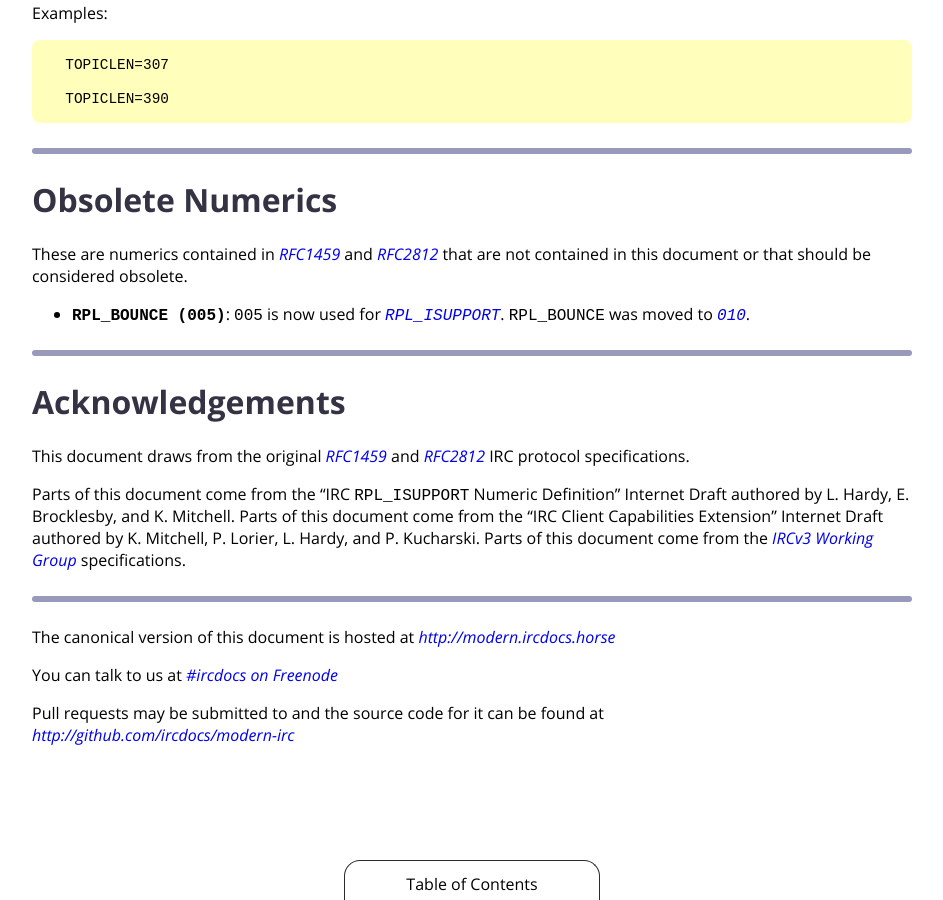
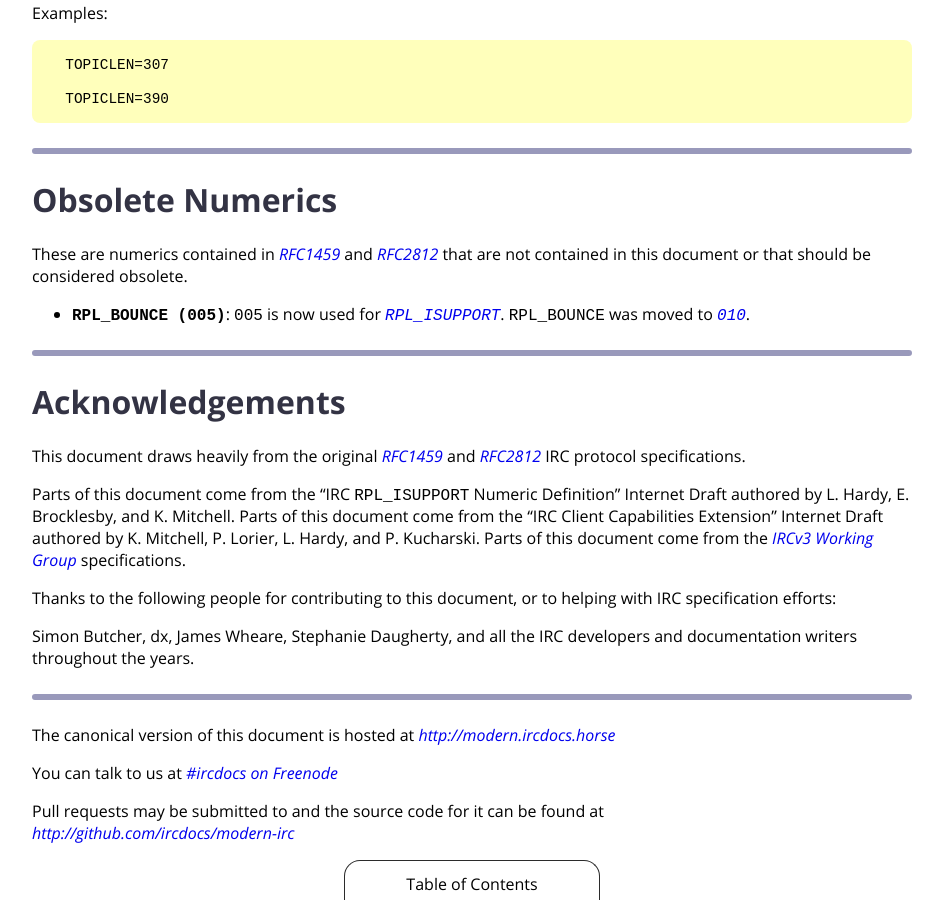
Before and after one commit to ircdocs/modern-irc, a Jekyll site: the page built from index.md, in a window 1280 px wide and 900 px high, scrolled down 66043 px. Shown: the whole window, without its empty margins (168-1111 px from the left). Built offline with Jekyll 4.4.1, drawn with Linux system fonts in a browser that asks for light colours.

Commit message:
Add ack for people

```diff
--- a/index.md
+++ b/index.md
@@ -1367,6 +1367,10 @@ Users with this mode may send messages to a channel that is [moderated](#moderat
 
 # Acknowledgements
 
-This document draws from the original [RFC1459](https://tools.ietf.org/html/rfc1459) and [RFC2812](https://tools.ietf.org/html/rfc2812) IRC protocol specifications.
+This document draws heavily from the original [RFC1459](https://tools.ietf.org/html/rfc1459) and [RFC2812](https://tools.ietf.org/html/rfc2812) IRC protocol specifications.
 
 Parts of this document come from the "IRC `RPL_ISUPPORT` Numeric Definition" Internet Draft authored by L. Hardy, E. Brocklesby, and K. Mitchell. Parts of this document come from the "IRC Client Capabilities Extension" Internet Draft authored by K. Mitchell, P. Lorier, L. Hardy, and P. Kucharski. Parts of this document come from the [IRCv3 Working Group](http://ircv3.net) specifications.
+
+Thanks to the following people for contributing to this document, or to helping with IRC specification efforts:
+
+Simon Butcher, dx, James Wheare, Stephanie Daugherty, and all the IRC developers and documentation writers throughout the years.
```
